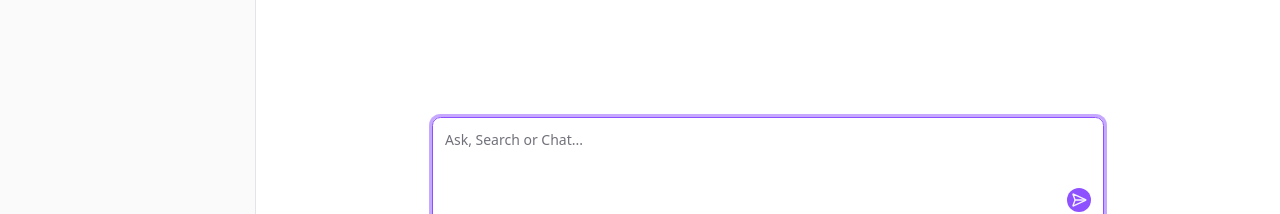
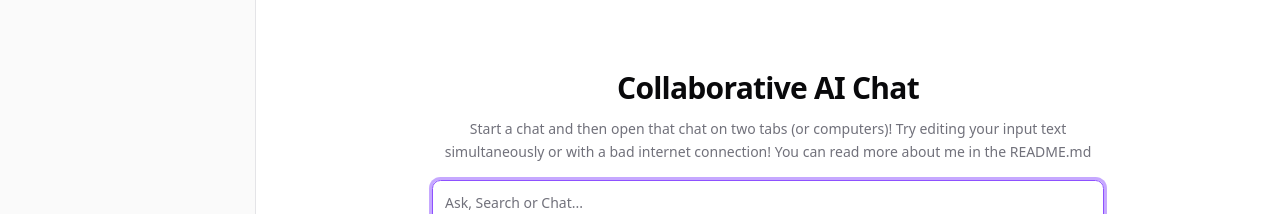
Before and after one commit to ttmx/cf_ai_live_chat, a SvelteKit app in the folder packages/web/: page / in a window 1280 px wide. Shown: the part 257-471 px from the top of the page. Built offline with nearby package versions, Linux system fonts and the light colour scheme; no server answers.

Commit message:
Add description in main page

```diff
--- a/packages/web/src/routes/+page.svelte
+++ b/packages/web/src/routes/+page.svelte
@@ -29,7 +29,14 @@
 
 </script>
 
-<div class="w-full h-full flex flex-col items-center justify-center p-8">
+<div class="w-full h-full flex flex-col items-center justify-center p-8 gap-4">
+	<div class="text-foreground"></div>
+	<div class="text-center max-w-2xl space-y-3">
+		<h1 class="text-3xl font-semibold tracking-tight">Collaborative AI Chat</h1>
+		<p class="text-muted-foreground text-sm leading-relaxed">
+			Start a chat and then open that chat on two tabs (or computers)! Try editing your input text simultaneously or with a bad internet connection! You can read more about me in the README.md
+		</p>
+	</div>
 	<InputGroup.Root class="w-full max-w-2xl">
 		<InputGroup.Textarea
 			bind:ref={textarea}
```
